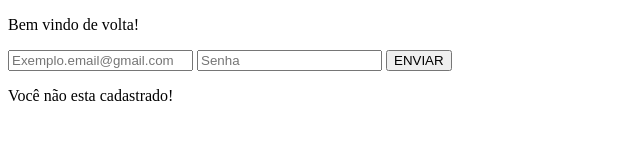
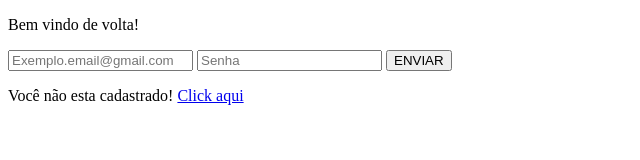
Before and after one commit to Reisonkarlos/https-github.com-Reisonkarlos-web-projeto-login-commit-f493cd7249dd3a55772b8f5e57f0aa56bbd2cc34, a plain HTML site: page index.html in a window 1280 px wide. Shown: the full height of the page, 0-640 px from the left. Drawn offline with Linux system fonts and the light colour scheme.

Commit message:
Projeto02

```diff
--- a/index.html
+++ b/index.html
@@ -25,7 +25,8 @@
     <button>ENVIAR</button>
 
     <!--Configurando o parágrafo do cadastro-->
-    <p>Você não esta cadastrado!</p>
+    <p>Você não esta cadastrado! <a href="page2.html
+"> Click aqui</a></p>
 
   </body>
 
```
